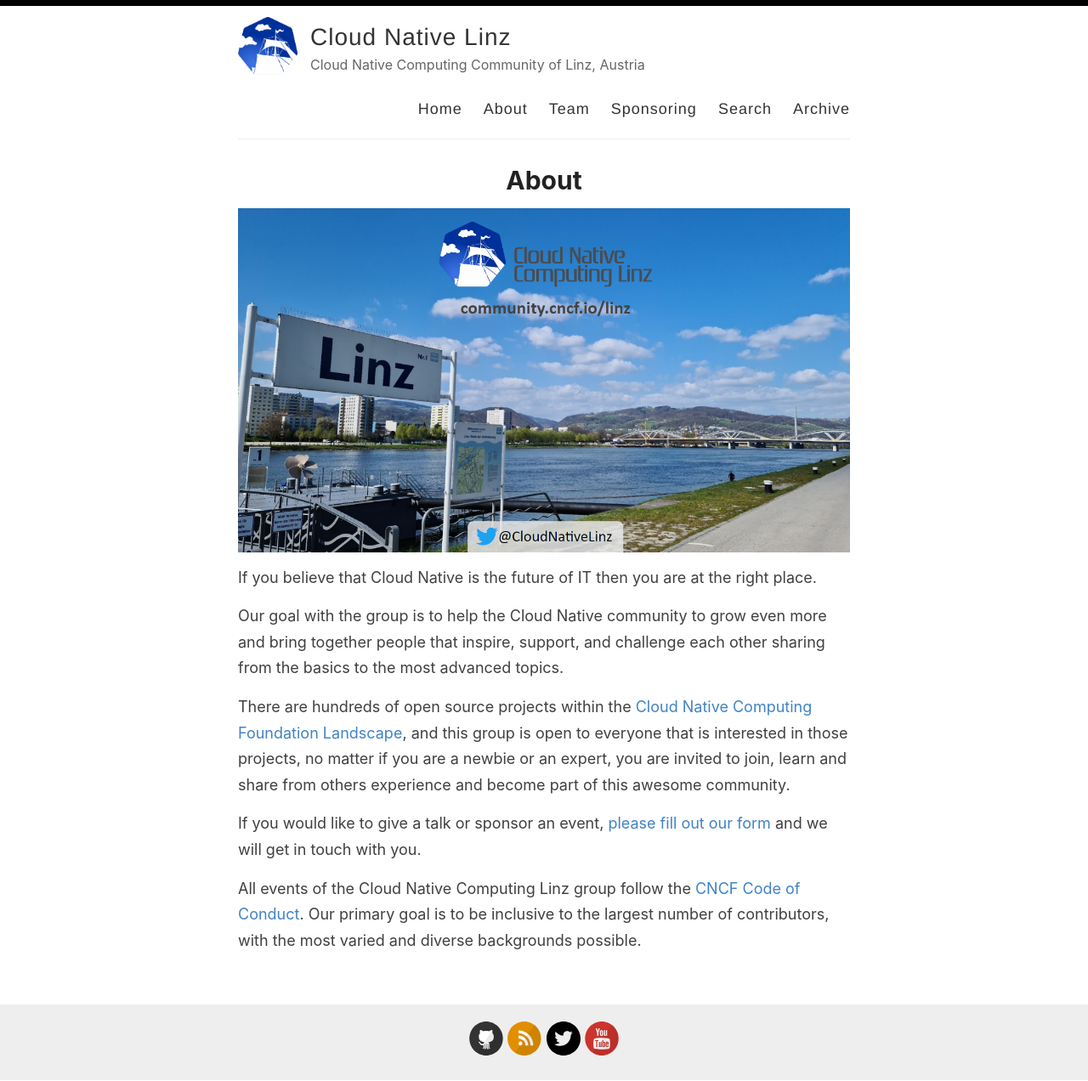
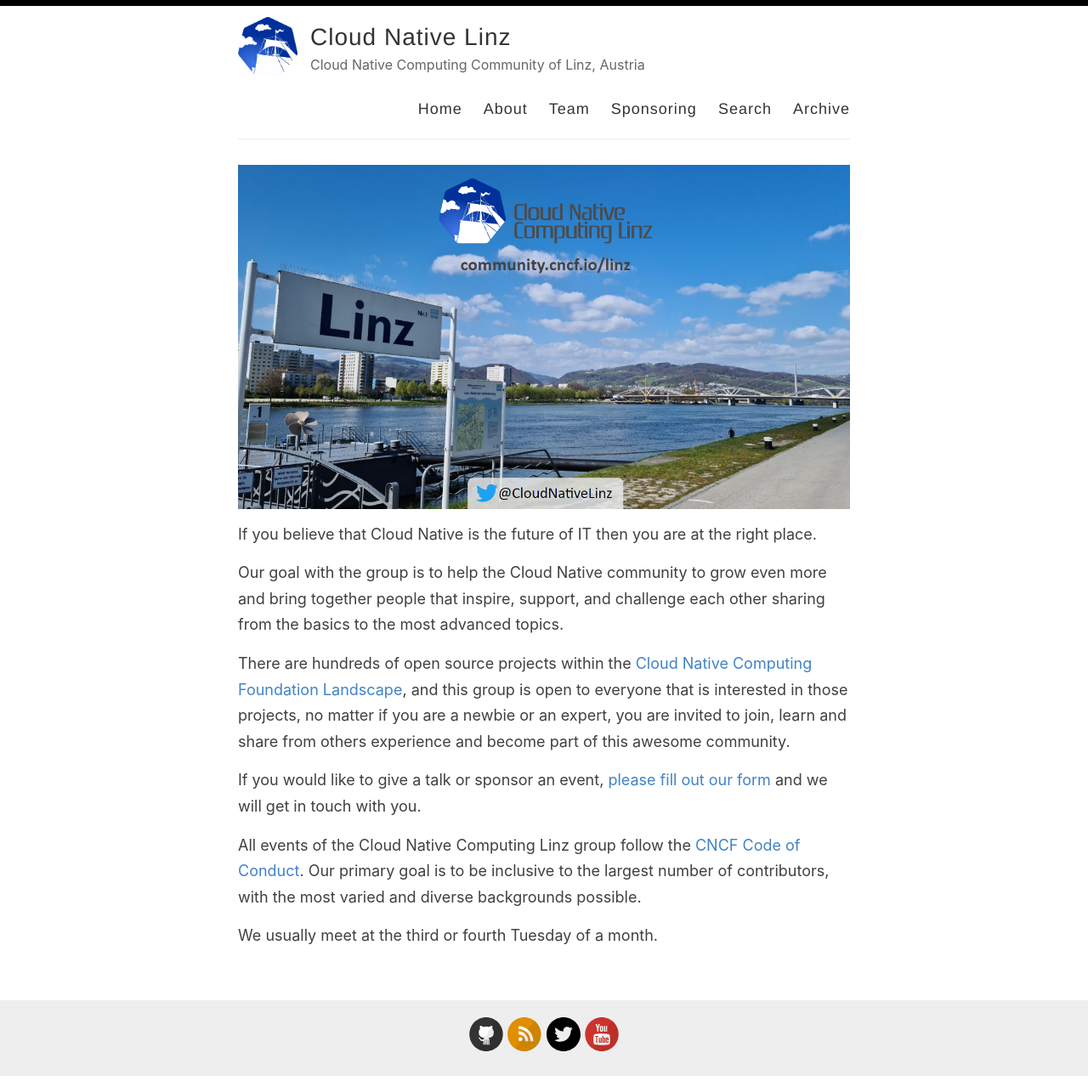
Before and after one commit to CloudNativeLinz/cloudnativelinz.github.io, a Jekyll site: the page built from _pages/about.md, in a window 1280 px wide. Shown: the whole page at 85% size. Built offline with Jekyll 4.4.1, drawn with Linux system fonts in a browser that asks for light colours.

Commit message:
change default page to about

```diff
--- a/index.html
+++ b/_index.html
@@ -1,6 +1,11 @@
 ---
 layout: default
 ---
+
+<!--
+  if index.html should be enabled, it has to be named
+  index.html instead of _index.html
+-->
 
 <div class="posts">
   {% for post in paginator.posts %}
--- a/_pages/about.md
+++ b/_pages/about.md
@@ -1,7 +1,9 @@
 ---
 layout: page
-title: About
-permalink: /about/
+title:
+permalink: /
+redirect_from:
+  - /about
 ---
 
 <img src="{{ site.baseurl }}/images/cloudnativelinz-banner.png">
@@ -12,10 +14,8 @@
 
 There are hundreds of open source projects within the [Cloud Native Computing Foundation Landscape](https://landscape.cncf.io/), and this group is open to everyone that is interested in those projects, no matter if you are a newbie or an expert, you are invited to join, learn and share from others experience and become part of this awesome community.
 
-
-
 If you would like to give a talk or sponsor an event, [please fill out our form](https://forms.gle/9GPboKs4T5Yboq5c8) and we will get in touch with you.
 
+All events of the Cloud Native Computing Linz group follow the [CNCF Code of Conduct](https://github.com/cncf/foundation/blob/main/code-of-conduct.md). Our primary goal is to be inclusive to the largest number of contributors, with the most varied and diverse backgrounds possible.
 
-
-All events of the Cloud Native Computing Linz group follow the [CNCF Code of Conduct](https://github.com/cncf/foundation/blob/main/code-of-conduct.md). Our primary goal is to be inclusive to the largest number of contributors, with the most varied and diverse backgrounds possible.
+We usually meet at the third or fourth Tuesday of a month.
```
Also changed, not shown: favicon.ico (deleted).
